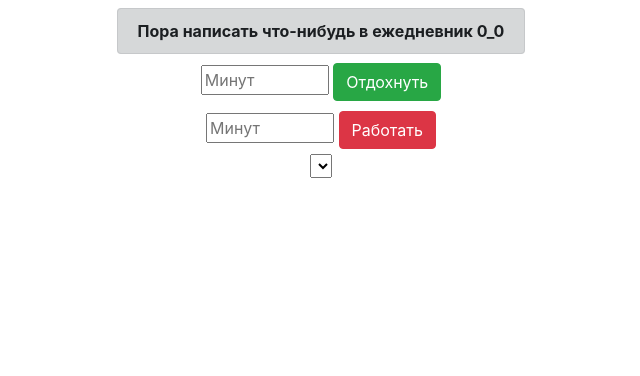
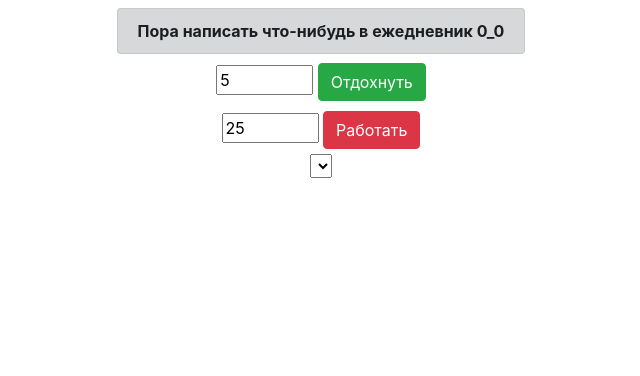
Before and after one commit to Artanias/my_helper, a Django app: template supporter/templates/Helper/index.html in a window 1280 px wide. Shown: the part 44-420 px from the top of the page, without its empty margins (319-959 px from the left). Run offline with Django 3.2, Linux system fonts and the light colour scheme; the template is opened without the code that fills it, so the values that code supplies are empty; some libraries are stand-ins or nearby versions.

Commit message:
Добавлены значения по умолчанию в таймеры, при вводе доступны только цифры, таймер можно запустить только единожды, а не несколько сразу в одном.

```diff
--- a/supporter/static/js/timer.js
+++ b/supporter/static/js/timer.js
@@ -1,6 +1,7 @@
 timerInput1 = document.getElementById("time1");
 buttonRun1 = document.getElementById("rest");
 timerShow1 = document.getElementById("timer1");
+var timer1, timer2;
 
 buttonRun1.addEventListener('click', function() {
     let time = parseInt(timerInput1.value)
@@ -14,15 +15,16 @@ buttonRun1.addEventListener('click', function() {
     }
 
     let timeMinut = time * 60
+    clearInterval(timer1);
 
-    let timer = setInterval(function () {
+    timer1 = setInterval(function () {
         let seconds = timeMinut%60 // Получаем секунды
         let minutes = timeMinut/60%60 // Получаем минуты
         let hour = timeMinut/60/60%60 // Получаем часы
         // Условие если время закончилось то...
         if (timeMinut <= 0) {
             // Таймер удаляется
-            clearInterval(timer);
+            clearInterval(timer1);
             // Выводит сообщение что время закончилось
             timerShow1.innerHTML = "";
             soundStart();
@@ -54,15 +56,16 @@ buttonRun2.addEventListener('click', function() {
     }
 
     let timeMinut = time * 60
+    clearInterval(timer2);
 
-    let timer = setInterval(function () {
+    timer2 = setInterval(function () {
         let seconds = timeMinut%60 // Получаем секунды
         let minutes = timeMinut/60%60 // Получаем минуты
         let hour = timeMinut/60/60%60 // Получаем часы
         // Условие если время закончилось то...
         if (timeMinut <= 0) {
             // Таймер удаляется
-            clearInterval(timer);
+            clearInterval(timer2);
             // Выводит сообщение что время закончилось
             timerShow2.innerHTML = "";
             soundStart();
--- a/supporter/templates/Helper/index.html
+++ b/supporter/templates/Helper/index.html
@@ -6,15 +6,15 @@
     {% if not publicated_today %}
         <div style="text-align: center; margin-top: 15px; margin-bottom: 15px;" ><b class="alert alert-dark">Пора написать что-нибудь в ежедневник 0_0</b></div>
     {% endif %}
-        <div id="information" style="text-align: center; margin-top: 15px; margin-bottom: 15px;"></div>
+        <div style="text-align: center; margin-top: 15px; margin-bottom: 15px;"><b id="information"></b></div>
 
     <div align="center">
-        <input type="text" name="time" id="time1" style="width: calc(100vw / 10);" placeholder="Минут">
+        <input type="number" min="1" max="999" value="5" name="time" id="time1" placeholder="Минут" size="7">
         <button type="submit" class="btn btn-success" style="margin-top: 5px; margin-bottom: 5px;" id="rest">Отдохнуть</button>
         <div id="timer1" style="text-align: center;"> </div>
     </div>
     <div align="center">
-        <input type="text" name="time" id="time2" style="width: calc(100vw / 10);" placeholder="Минут">
+        <input type="number" min="1" max="999" value="25" name="time" id="time2" size="7" placeholder="Минут">
         <button type="submit" class="btn btn-danger" style="margin-top: 5px; margin-bottom: 5px;" id="work">Работать</button>
         <div id="timer2" style="text-align: center;"></div>
     </div>
```
